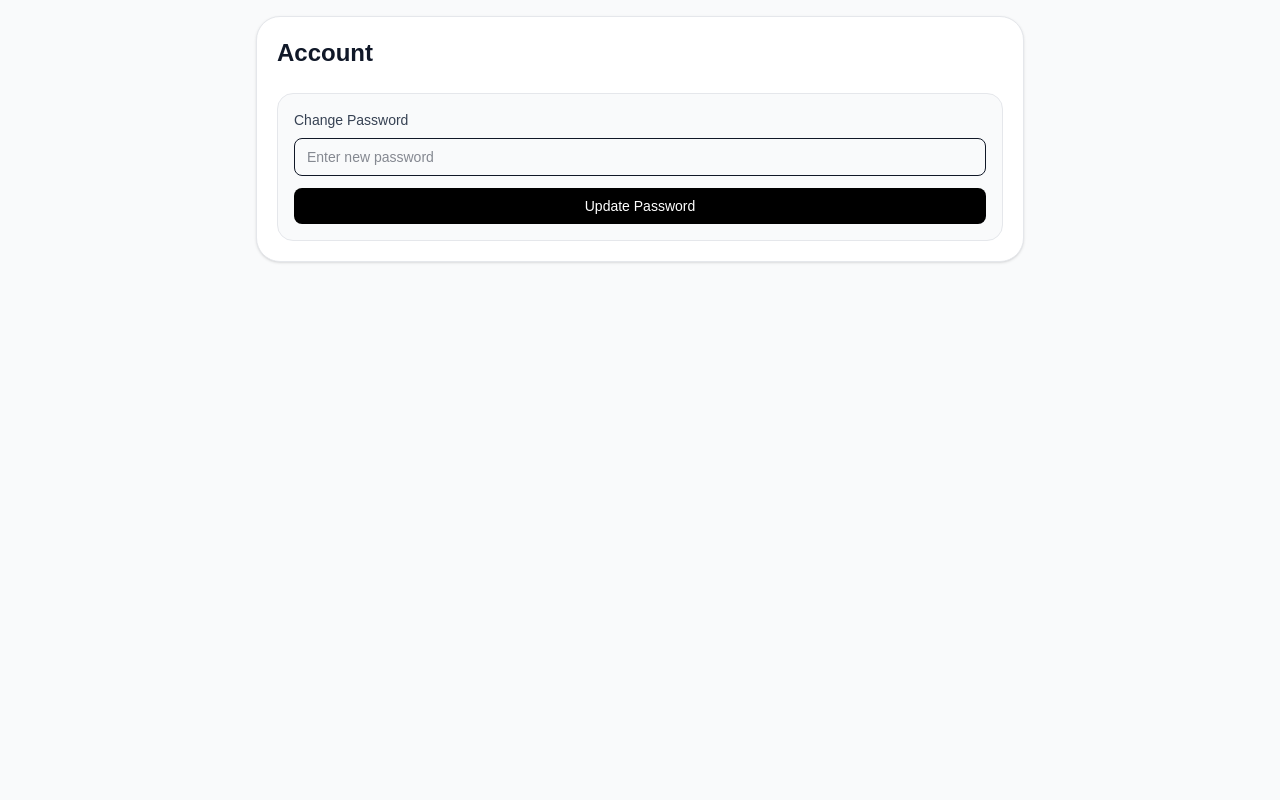
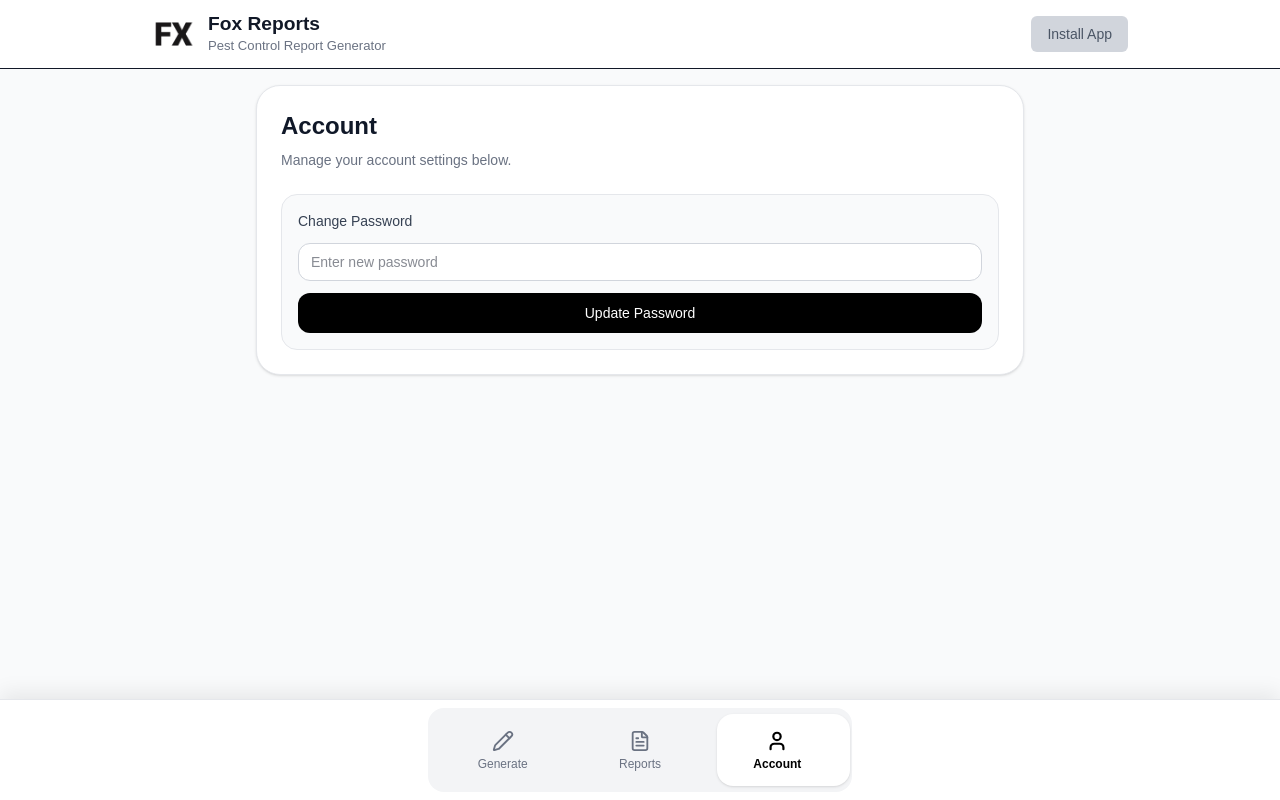
Before and after one commit to cnease/fox-report-generator, a Next.js app: page /account in a window 1280 px wide. Built offline with nearby package versions, Linux system fonts and the light colour scheme; no server answers.

Commit message:
Fix account page layout + add bottom nav

```diff
--- a/app/account/page.tsx
+++ b/app/account/page.tsx
@@ -1,6 +1,8 @@
 "use client";
 
 import { useState } from "react";
+import InstallAppButton from "@/components/install-app-button";
+import BottomNav from "@/components/bottom-nav";
 import { createClient } from "@/lib/supabase/client";
 
 export default function AccountPage() {
@@ -31,38 +33,67 @@ export default function AccountPage() {
   };
 
   return (
-    <div className="min-h-screen bg-gray-50 px-4 pb-28 pt-4">
-      <div className="mx-auto max-w-3xl rounded-3xl border border-gray-200 bg-white p-5 shadow-sm">
-        <h1 className="text-2xl font-semibold text-gray-900">Account</h1>
+    <div className="min-h-screen bg-gray-50 flex flex-col">
+      {/* App Header */}
+      <header className="safe-top sticky top-0 z-50 border-b bg-white/95 backdrop-blur">
+        <div className="mx-auto flex w-full max-w-5xl items-center justify-between px-4 py-3 sm:px-6">
+          <div className="flex items-center gap-3">
+            <img
+              src="/icons/icon-192.png"
+              alt="Fox Reports"
+              className="h-10 w-10 rounded-xl sm:h-11 sm:w-11"
+            />
+            <div className="flex flex-col">
+              <h1 className="text-[clamp(1rem,2.4vw,1.2rem)] font-semibold leading-tight">
+                Fox Reports
+              </h1>
+              <span className="text-[clamp(0.72rem,1.8vw,0.82rem)] text-gray-500">
+                Pest Control Report Generator
+              </span>
+            </div>
+          </div>
 
-        <div className="mt-6 space-y-4">
-          <div className="rounded-2xl border border-gray-200 bg-gray-50 p-4">
-            <p className="text-sm font-medium text-gray-700">
-              Change Password
-            </p>
+          <div className="shrink-0">
+            <InstallAppButton />
+          </div>
+        </div>
+      </header>
+
+      {/* Main Content */}
+      <main className="flex-1 overflow-y-auto px-3 pb-32 pt-4 sm:px-6">
+        <div className="mx-auto w-full max-w-3xl rounded-3xl border border-gray-200 bg-white p-5 shadow-sm sm:p-6">
+          <h1 className="text-2xl font-semibold text-gray-900">Account</h1>
+          <p className="mt-2 text-sm text-gray-500">
+            Manage your account settings below.
+          </p>
+
+          <div className="mt-6 rounded-2xl border border-gray-200 bg-gray-50 p-4">
+            <p className="text-sm font-medium text-gray-700">Change Password</p>
 
             <input
               type="password"
               placeholder="Enter new password"
               value={password}
               onChange={(e) => setPassword(e.target.value)}
-              className="mt-2 w-full rounded-lg border px-3 py-2 text-sm"
+              className="mt-3 w-full rounded-xl border border-gray-300 bg-white px-3 py-2 text-sm outline-none focus:border-black"
             />
 
             <button
               onClick={handleChangePassword}
               disabled={loading}
-              className="mt-3 w-full rounded-lg bg-black px-4 py-2 text-sm font-medium text-white"
+              className="mt-3 w-full rounded-xl bg-black px-4 py-2.5 text-sm font-medium text-white disabled:opacity-60"
             >
               {loading ? "Updating..." : "Update Password"}
             </button>
 
             {message && (
-              <p className="mt-2 text-sm text-gray-600">{message}</p>
+              <p className="mt-3 text-sm text-gray-600">{message}</p>
             )}
           </div>
         </div>
-      </div>
+      </main>
+
+      <BottomNav />
     </div>
   );
 }
```
